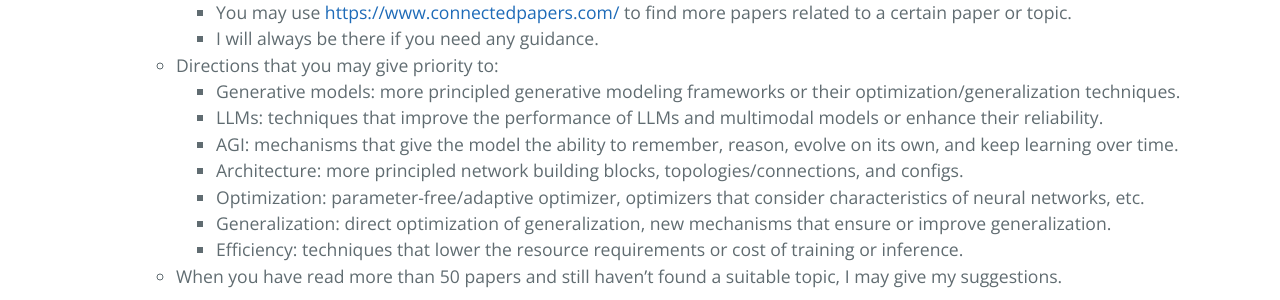
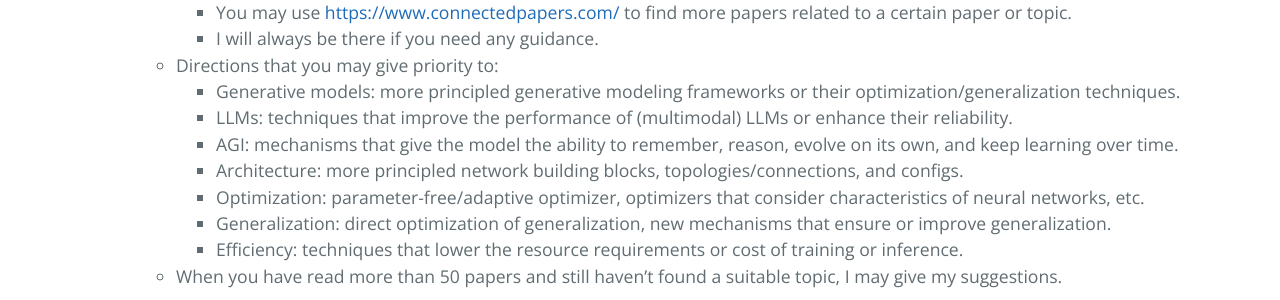
Before and after one commit to ZhimingZhou/zhimingzhou.github.io, a Jekyll site: the page built from _posts/2020-12-09-Prospective-Students.md, in a window 1280 px wide and 900 px high, scrolled down 660 px. Shown: the part 155-455 px from the top of the window. Built offline with Jekyll 4.4.1, drawn with Linux system fonts in a browser that asks for light colours.

Commit message:
Update 2020-12-09-Prospective-Students.md

```diff
--- a/_posts/2020-12-09-Prospective-Students.md
+++ b/_posts/2020-12-09-Prospective-Students.md
@@ -30,7 +30,7 @@ I’m looking for TALENTED students with GENUINE enthusiasm for FUNDAMENTAL rese
 		- I will always be there if you need any guidance.
 	- Directions that you may give priority to:
 		- Generative models: more principled generative modeling frameworks or their optimization/generalization techniques.
-		- LLMs: techniques that improve the performance of LLMs and multimodal models or enhance their reliability.
+		- LLMs: techniques that improve the performance of (multimodal) LLMs or enhance their reliability.
 		- AGI: mechanisms that give the model the ability to remember, reason, evolve on its own, and keep learning over time.
 		- Architecture: more principled network building blocks, topologies/connections, and configs.
 		- Optimization: parameter-free/adaptive optimizer, optimizers that consider characteristics of neural networks, etc.
```
